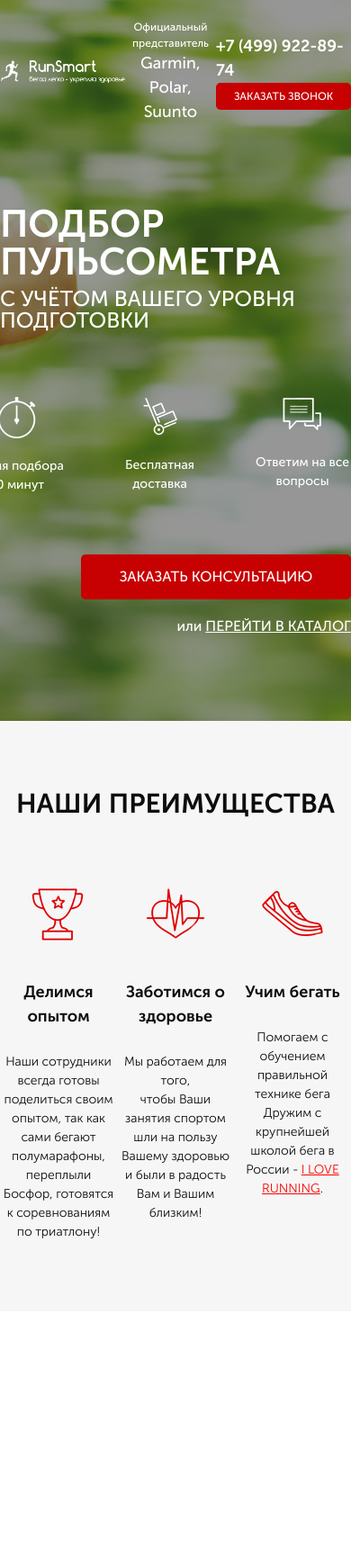
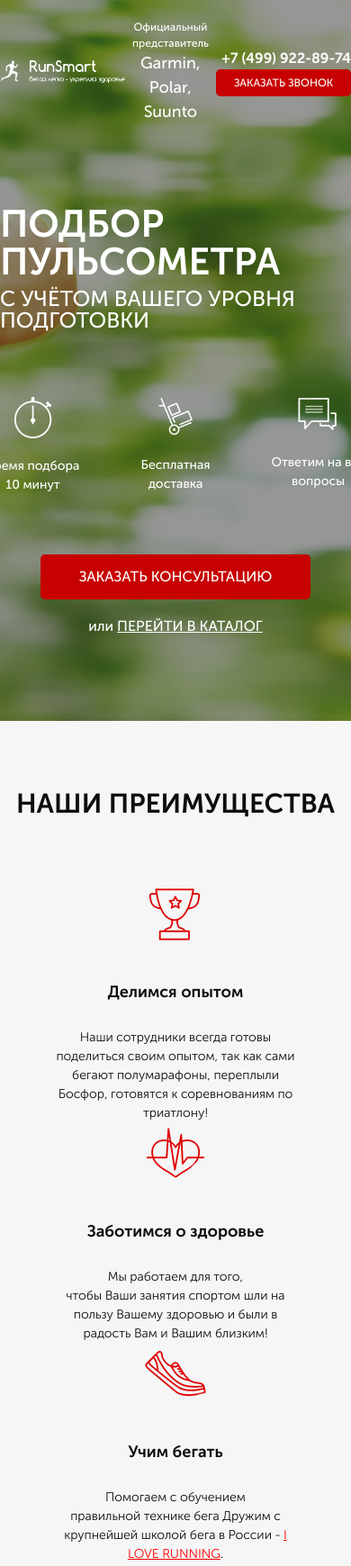
Before and after one commit to tlmnnk/Pulse, a website: page src/index.html in a window 390 px wide. Shown: the whole page at 90% size. Before the commit the page ends 1457 px from the top, so only its background shows below. Drawn offline with Linux system fonts and the light colour scheme.

Commit message:
Make mobile version < 768px

```diff
--- a/src/index.html
+++ b/src/index.html
@@ -79,7 +79,7 @@
                         <img src="img/shoe.png" alt="">
                         <span>Учим бегать</span>
                         Помогаем с обучением<br>
-правильной технике бега<br>
+правильной технике бега
 Дружим с крупнейшей школой бега в России - <a href="#">I LOVE RUNNING</a>.
                     </div>
                 </div>
--- /dev/null
+++ b/src/sass/base/_media.sass
@@ -0,0 +1,15 @@
+@media (max-width: 767px)
+    header
+        justify-content: space-around
+    .promo
+        &__wrapper
+            align-items: center
+    .adv
+        &__items
+            flex-direction: column
+            align-items: center
+        &__item
+            width: 70%
+    .header
+        &__phone
+            font-size: 16px
--- a/src/sass/style.sass
+++ b/src/sass/style.sass
@@ -11,3 +11,4 @@
 @import "blocks/header"
 @import "blocks/buttons"
 @import "blocks/adv"
+@import "base/media"
```
Also changed, not shown: src/css/style.min.css.
